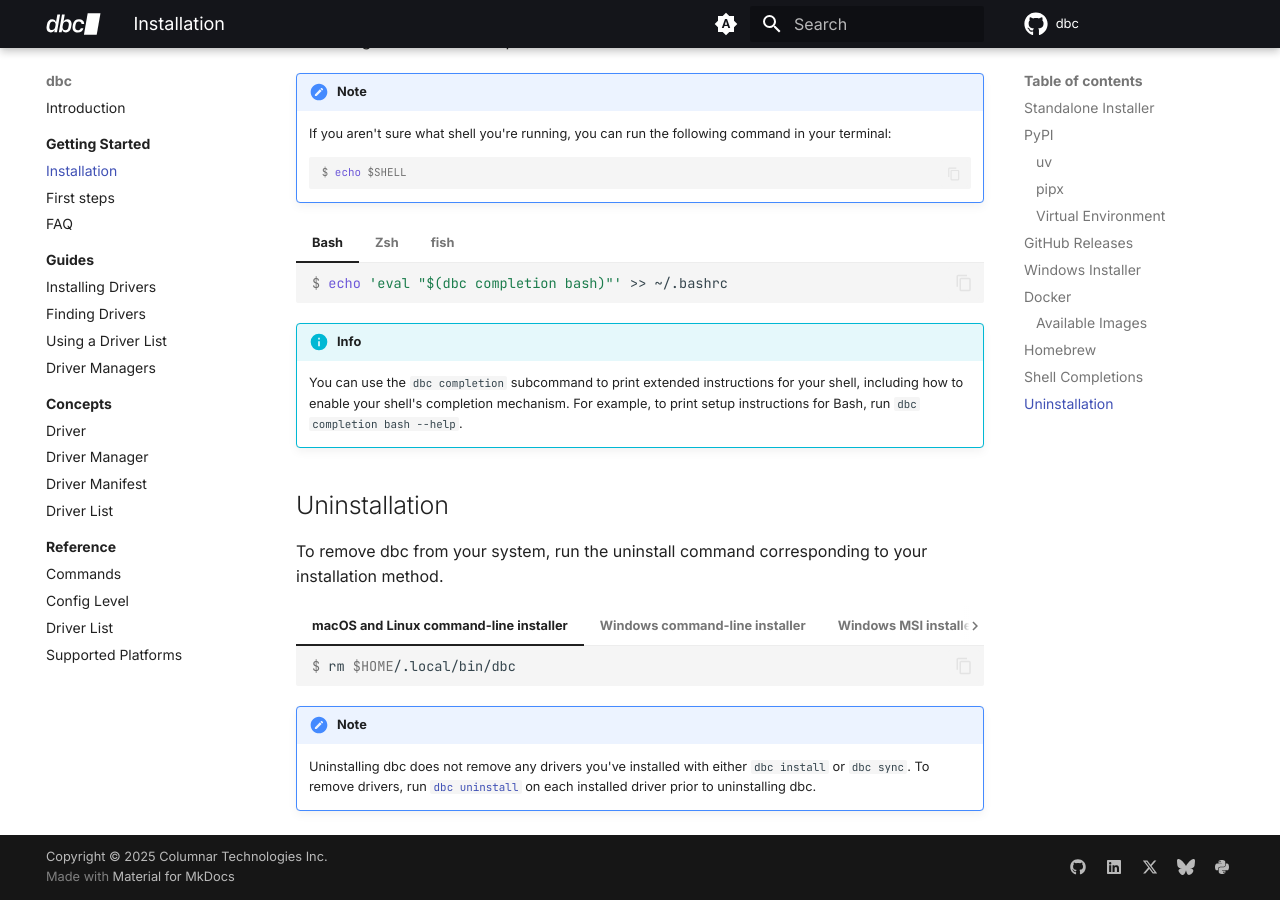
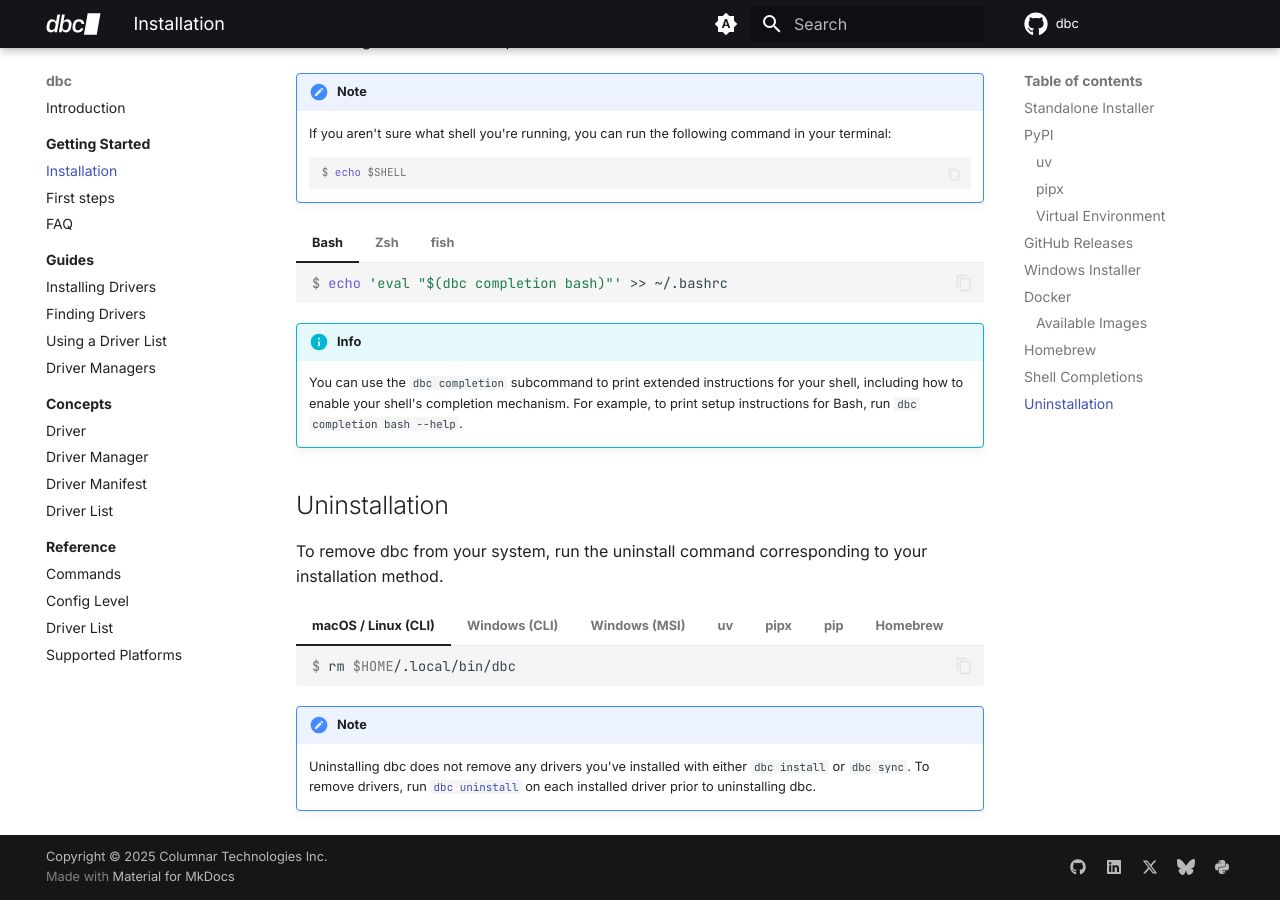
Before and after one commit to columnar-tech/dbc, an MkDocs documentation site: the page built from docs/getting_started/installation.md, in a window 1280 px wide and 900 px high, scrolled down 3078 px. Built offline with MkDocs 1.6.1 and Material for MkDocs 9.7.7, drawn with Linux system fonts in a browser that asks for light colours; plug-ins that fetch from the network failed and are left out; comment, search, counter and statistics services are not loaded.

Commit message:
Shorten tab titles

````diff
--- a/docs/getting_started/installation.md
+++ b/docs/getting_started/installation.md
@@ -194,19 +194,19 @@ dbc can generate shell completions for a number of common shells.
 
 To remove dbc from your system, run the uninstall command corresponding to your installation method.
 
-=== "macOS and Linux command-line installer"
+=== "macOS / Linux (CLI)"
 
     ```console
     $ rm $HOME/.local/bin/dbc
     ```
 
-=== "Windows command-line installer"
+=== "Windows (CLI)"
 
     ```console
     $ powershell.exe -c "rm $HOME/.local/bin/dbc.exe"
     ```
 
-=== "Windows MSI installer"
+=== "Windows (MSI)"
 
     Go to **Settings** > **Apps** > **Installed apps** (or **Control Panel** > **Programs and Features**), select dbc, and click **Uninstall**.
 
````
